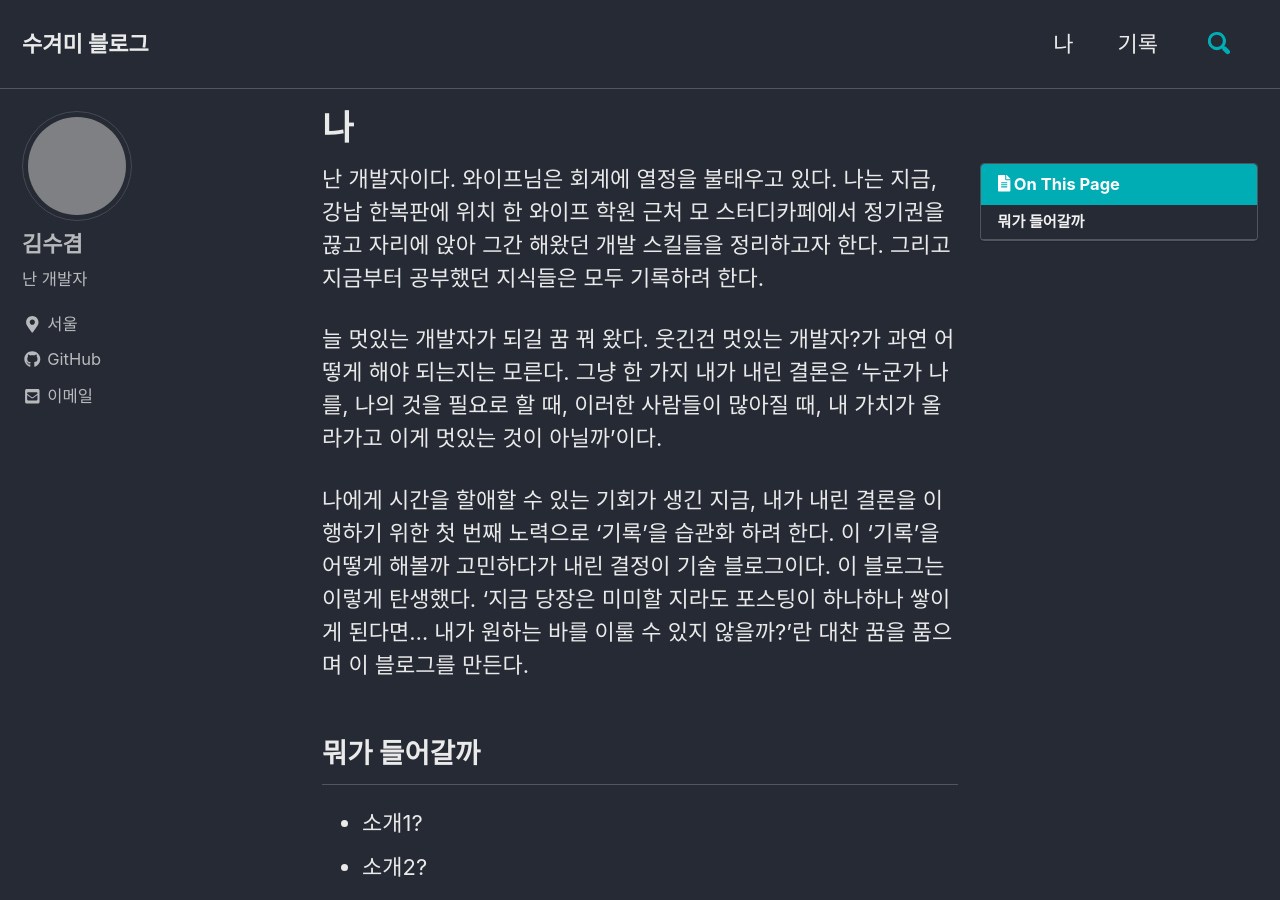
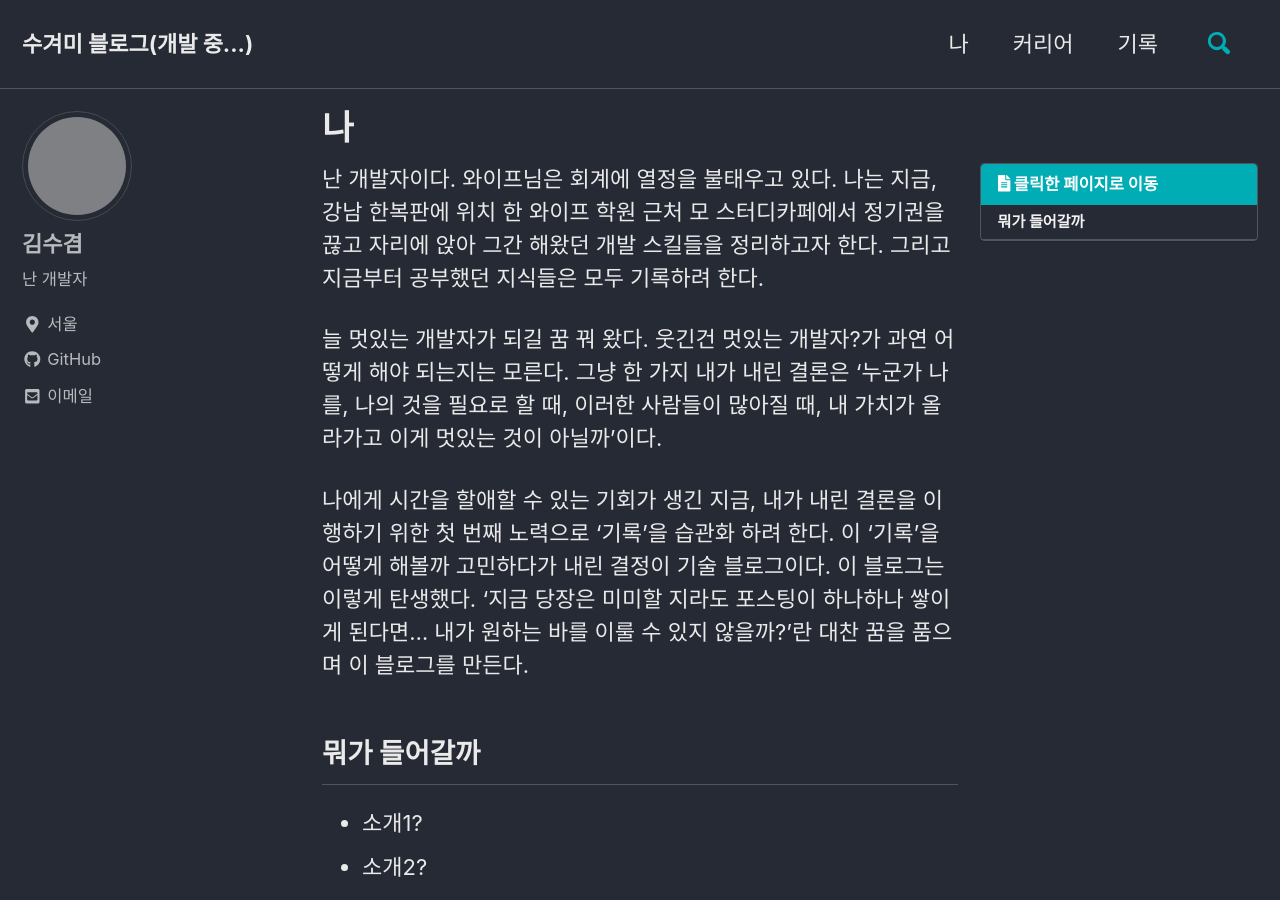
Before and after one commit to sookyeomKim/sookyeomKim.github.io, a Jekyll site: the page built from _pages/about.md, in a window 1280 px wide and 900 px high. Built offline with Jekyll 4.4.1, drawn with Linux system fonts in a browser that asks for light colours; cached includes are drawn as plain includes; nearby versions of some CDN libraries; part of the change alters nothing that is shown; grey boxes are pictures that could not be loaded.

Commit message:
[add] Add career's page

```diff
--- a/_config.yml
+++ b/_config.yml
@@ -16,7 +16,7 @@ minimal_mistakes_skin: "dark" # "air", "aqua", "contrast", "dark", "dirt", "neon
 
 # Site Settings
 locale: "ko-KR"
-title: "수겨미 블로그"
+title: "수겨미 블로그(개발 중...)"
 title_separator: "-"
 name: "김수겸"
 description: "난 개발자"
--- a/_data/navigation.yml
+++ b/_data/navigation.yml
@@ -2,5 +2,7 @@
 main:
   - title: "나"
     url: /about/
+  - title: "커리어"
+    url: /career/
   - title: "기록"
     url: /year-archive/
--- a/_data/ui-text.yml
+++ b/_data/ui-text.yml
@@ -511,7 +511,7 @@ ko: &DEFAULT_KO
   breadcrumb_home_label      : "Home"
   breadcrumb_separator       : "/"
   menu_label                 : "토글 메뉴"
-  toc_label                  : "On This Page"
+  toc_label                  : "클릭한 페이지로 이동"
   ext_link_label             : "직접 링크"
   less_than                  : "최대"
   minute_read                : "분 소요"
--- /dev/null
+++ b/_pages/career.md
@@ -0,0 +1,122 @@
+---
+permalink: /career/
+title: "커리어"
+excerpt: "난 개발자이다."
+toc: true
+---
+# Lcventures 2016.09 ~ 2019.09
+
+## 사내 카카오 마케팅팀 광고 단가 모니터링 서비스 개발(2차 리마스터)
+
+2018.11 ~ 2019.14
+
+### - 개요
+카카오 모먼트의 데이터를 가져올 수 있는 API 제공하게 됨
+
+크롤링으로 데이터를 가져왔던 기존 방식을 모두 버려야 함. 카카오 스토리&플러스 친구 크롤링은 제외
+
+crawling server 에서 crontab 을 사용하여 크롤링하던 솔루션은 문제가 많았음
+
+소스 코드 업데이트 하고 나면 50%는 이유를 알수 없는 서버 다운으로 잠 자는 동안 단가 측정이 안 됨. 당혹스러운 마케터들
+
+코드에서 이슈가 발생하면 서버가 다운되어 아예 모든 크롤링이 안 됨. 디버깅이 참 귀찮고 쉽지 않음. 매번 서버에 일일이 소스 코드를 배포해야 하는 불편함. 그냥 서버 하나를 관리한다는 것 자체가 신경쓸게 많은 것 같음(난 비즈니스 로직만 신경쓰고 싶다...)
+
+가즈아 서버리스
+
+덕분에 퇴사 후, 현재까지도 무탈하게 잘 돌아감
+
+단가 측정 기능 구현에 MSA 를 도입하여 새로운 기능 추가가 용이해짐, MSA 아키텍처, AWS Lambda 는 사랑입니다.
+
+자동 입찰금 조정 기능을 추가하여, 자고 있는 사이 광고 성과가 망해버리는 초유의 사태를 완전히 없앰
+
+### - 프로젝트 요약
+ - 단가 측정 기능에 대한 MSA 설계
+ - 카카오 API 연결하여 모먼트 데이터 가져오는 놈 / 카카오 스토리&플러스 친구에서 크롤링하여 데이터를 가져오는 놈 / 단가를 계산하는 놈 / DB에 데이터를 저장하는 놈 / 입찰금을 자동으로 조정하는 놈
+ - 현재는 위와 같이 나뉘어져 있지 않다. API 로 데이터를 가져오고, 계산하고, DB에 저장하는 기능이 합쳐져 있다. 덕분에 Lambda 답지 않게 소스코드가 길어 가독성이 안 좋고 clod start 이슈가 있다. 물론 리팩토링 해야할 부분이다.
+ - 각 기능별로 Lambda 를 만들고 boto3 를 이용하여 Lambda 와 Lambda 를 연결
+ - SNS 에 G-Mail 을 Sub 하여 재빠르게 장애 대응. X-ray 는 아직 Lambda 의 갯수가 적어서 필요성을 못 느껴 사용하진 않았지만, 후에 Lambda 가 많아지면 기가 막힌 디버깅 서비스로 사용할 수 있을 듯.
+ - 여기까지만 해도 전의 EC2 를 Crawling Server 로 만들어서 사용하던 시절이 구석기 시대에 살았었구나를 느끼게 함.
+ - asyncio, aiohttp 를 이용하여 concurrency 를 구현, concurrency.futures 의 ThreadPoolExecutor 보다 편했음. async/await 넘 좋다.
+ - 카카오 API 를 0.1ms 미만의 속도로 여러번 요청하면 쓰로틀링에 걸린다. 어떤 광고는 잘 측정되고 어떤건 안 되는 난감한 상황 발생
+ - 세마포어와 async.wait 를 적절히 사용하여 쓰로틀링이 걸리지 않은 선에서 최대한 동시에 요청할 수 있도록 구성. 어려운건 아니었지만 노가다하느라 많이 애먹음...
+ - 원래는 API Gateway 를 이용하여 aiohttp 로 Lambda 를 호출하였으나, boto3 를 이용한 invoke 로 방식을 바꾸게 됨. API Gateway 는 Lambda 의 container 를 요청때마다 새로 생성. 2019년도 들어서 cold start 가 많이 감소 됐다지만 그래도 있는 건 있는 거다... boto3 를 이용하면 container 를 재사용 한다.
+ - 자동 입찰 기능은 현재 단가가 안 좋을 경우 해당 광고의 입찰금을 10원씩 조정한다. 하지만 해당 광고 단가가 안 좋다고 광고안에서 운영되는 수많은 광고시안 각각의 입찰금을 모두 내리면 안 됨. 입찰금 조정이 시작되면 현재 광고시안 소진액과 지난 광고시안 소진액을 비교하여 변화폭이 큰 것만을 골라 입찰금을 조정해야 함. 문제는 카카오 API 가 현재의 광고시안 소진액만을 제공.
+ - 위 문제를 해결하고자 DynamoDB 를 도입. 매 20분 마다 모든 광고시안의 소진액을 DynamoDB에 저장하는 Lambda 를 만듦.
+ - DynamoDB를 사용한 이유는 다음과 같았다.
+    - 대량의 dict 형태의 데이터를 put 하고 입맛대로 쿼리하기에는 NoSQL 이 편했다. 그리고 SQL 문 안 짜도 된다. 스키마리스... NoSQL 의 대표 장점이라고나 할까. 적어도 내가 쓰는 용도에는 장점이 된다.
+    - 여러 NoSQL 이 있지만 DynamoDB 를 쓴 진짜 이유는!
+    - DynamoDB의 데이터를 Lambda 에서만 사용하게 되는데, RDS 를 이용해야 할 경우 PyMySQL 를 사용해야 되지만 이건 그렇지 않아도 된다. boto3 는 빌트-인이다. 라이브러리 추가 안 해도 돼서 콜드 스타트에 조금의 이점도 생기지. (module 을 layers 로 분리 시켜도 Lambda 의 container 에는 같이 포함되기 때문에 cold start 가 줄진 않는다). 조금이라도 cold start 를 줄이고 싶었던 나의 욕망.
+    - 그리고 거의 공짜로 쓸 수 있었다. 내 경우엔 SI를 따로 만든 것도 없고 LCU 가 작아서 그런지 월마다 0.25달러 정도의 요금밖에 안 나왔다.
+    - stream 을 이용해서 활용할 수 있는 방안이 많다. stream Lambda 로 S3(혹은 다른 store 들)에 차곡차곡 쌓아서 후에 광고 분석을 위한 데이터로 써도 되고... RDS 와 하이브리드로 사용하여 RDS 를 쓰는 메인 프로젝트에서 핸들링이 쉬워지겠고... 등
+ - 처음에는 lambda 를 콘솔을 이용하여 설정. 브라우저를 lambda 갯수 만큼 띄어 열심히 관리. 금방 적응하여 몇주는 이렇게 관리. 그러다가 내가 지금 뭐 하는 건가 싶음. 그리고 SAM 을 알게 됨.
+ - SAM - AWS 의 서버리스 IaC 오픈소스 프로젝트(이것때문에 IaC 개념, CloudFormation 을 알게 됨). 몇 줄의 코드로 여러 Lambda 의 설정을 세팅하고 바로 배포 할 수 있음. 테스팅도 기가 맥힘.
+ - 이후, Django 서버도 CloudFormation 스택으로 관리 시작. 더불어 Docker 세계에 진입. 이제 모든 시작은 Docker 로부터...
+
+
+## 사내 카카오 마케팅팀 광고 단가 모니터링 서비스 개발(1차 리마스터)
+
+2018.01 ~ 2018.03
+
+### - 개요
+클릭스의 서비스 종료, 카카오의 모든 광고는 카카오 모먼트로 이관
+
+광고 플랫폼이 바뀜에 따라 해당 플랫폼에 맞는 서비스 재구성 필요
+
+이 프로젝트는 완성 했으나 사용하지 못하게 됨
+
+카카오 쪽 제재로 해당 프로젝트 종료
+
+### - 프로젝트 요약
+ - Crawling Server 의 소스 코드 전부 변경
+ - 기존 Selenium 소스 코드를 카카오 모먼트에 맞게 바꾸는 거라 큰 이슈는 없었음
+ - 딱 한 가지가 있다면, Selenium 으로 로그인 처리하는 부분.
+ - Selenium 엔 get cookie 기능이 있고 이걸 pickle 로 저장하고 재활용 하면 굳이 일일이 로그인 안 해도 된다는 기가 막힌 사실을 참 빨리도 깨달음.
+ - 덕분에 연속 로그인을 하게 되면 캡차가 떠서 크롤링을 할 수 없었던 중요한 이슈를 해결하게 됨
+ - 이후 또 한 가지 이슈 발생. 몇 시간 잘 크롤링 하다 보면 갑자기 카카오 모먼트 로그인 페이지 접속마저도 안 되어 크롤링이 안 됨. 카카오 쪽에서 IP 벤을 시키는 것 같았음.
+ - 질 수 없다. 난 꼭 크롤링 해야 한다. Proxy IP 를 써서 무사히 크롤링 진행. 또 문제 발생. cookie 를 이용하여 로그인 하고 다음 페이지로 리다이렉트 하면 페이지가 렌더링이 안 됨. 뒤로가기 하니까 정상적으로 리다이렉트. React 로 만든 것 같던데 어떤 라우팅 미들웨어를 설정했길래...
+ - 무튼 해당 부분 해결하기 위해 정상 리다이렉트 될 때까지 뒤로가기 하도록 설정. 진짜 무사히 크롤링 진행.
+ - 몇일 후 카카오 쪽에서 회사에 연락와 제재 조치. 이유는 카카오 서버에 과부화를 주어 카카오 모먼트의 전체 광고가 간헐적으로 정상 작동 하지 않았던 이슈 발생. 본의 아니게 해당 프로젝트가 ddos 공격 비슷한 상황을 연출시킴. 대행사 핸디캡 먹고 프로젝트 종료...
+ - 카카오 같은 큰 회사가... 사실 아직도 이 부분은 의문임. 그래도 나의 이런 노고로 인해 카카오 모먼트 API 의 시발점이 됨.
+ - Django Server 의 소스 코드는 일부 변경(새로운 광고 플랫폼에 맞는 DB 스키마 변경과 UI 변경)
+
+## 사내 카카오 마케팅팀 광고 단가 모니터링 서비스 개발(초기 버전)
+
+2017. 01 ~ 2017.04
+
+### - 개요
+회사의 중요한 캐시카우 였던 카카오 마케팅팀을 위한 서비스
+
+많은 수익을 올리는 팀 이었지만 거의 한 달 내내 야근을 함
+
+이유는 주요 업무가 광고 시안 제작, 클라이언트 응대 및 가이드이나, 광고 단가를 수동으로 측정하느라 제때 주요 업무를 끝내지 못 하여 늘 야근 하게 됨(보통 마케터마다 5 ~ 15개의 클라이언트를 맞는데, 20분 마다 하나하나 클라이언트 수대로 카카오 스토리 소식 받기 수와 클릭스의 현재까지 소진액을 체크하여 구글 시트에 입력)
+
+해당 업무 자동화 빠르게 필요
+
+모든 마케터들과 현 업무 흐름에 대해 개인 인터뷰를 진행하고 내용을 정리하여 서비스 기획, 그리고 개발
+
+모든 마케터들 단가 측정을 하는 업무에서 손을 때게되고 본연의 업무에 집중하게 됨, 업무의 새로운 패러다임 시작
+
+늘어난 여유시간 만큼 더 많은 고객을 받게 되는 창조 경제 탄생, 야근은 그대로...
+
+대신 주말에도 노트북 들고 늘 체크해야 하는 상황을 없앰으로써 적어도 주말은 편히 쉴 수 있게 됨
+
+### - 프로젝트 요약
+  - Django 의 시작
+  - DB 는 MySQL! 광고 단가를 확인하는 페이지는 Django 로! 단가 계산 및 수집은 crontab 을 이용해 보자!
+  - 카카오 스토리 소싣 받기 수, 클릭스(과거 다음 광고 플랫폼)의 데이터를 크롤링하여 단가 계산 후 DB에 저장, ThreadPoolExecutor 사용하여 여러 광고 데이터를 통시에 크롤링하고 계산할 수 있도록 함
+  - crontab 을 돌리는 동안 캐시 메모리가 쌓여 서버가 다운 되는 현상 발생, 주기적으로 캐시 메모리 정리할 수 있도록 crontab 설정
+  - 해당 데이터를 시간 별로 확인할 수 있는 페이지 개발, 시간 별 데이터 표는 data table 를 이용\
+
+
+## 그 외 업무
+- 사내 유통팀을 위한 발주서 통합 서비스 개발 > 하루 업무 시간의 2/3를 소비하던 발주서 정리를 3초만에 해결
+- 사내 11번가 마케팅팀을 위한 판매자 정보 크롤링 서비스 개발 > 하루 업무 시간 1/3을 소비하던 판매자 정보 수집을 자동으로 처리해줌으로써 수집된 정보로 영업을 하는 데에만 집중할 수 있게 됨
+- 카카오스토리 자동 댓글 서비스 개발 > 유통팀의 CRM 전략으로 사용
+- 회사 홈페이지 관련 API (문의 하기 등) zappa 로 개발 > 불 필요한 서버 비용 절감
+- 광고용 랜딩 페이지 다수 개발, html, css, js
+- 광고 분석용 픽셀 코드 설치에 대한 고객사 가이드 및 설치를 위한 개발
+- 사내 마케터 html, css, javascript 교육
+- s3, route53을 이용하여 사내 CDN 구축 > 채용 공고 이미지, 제안서 등 사내에서 퍼블릭하게 이용하는 모든 자료 활용
+
+- 인포맥v2 기획 및 API 서버 개발, 비용 및 성능 개선(개발 중), django, django rest framework
+---
```
Also changed, not shown: Gemfile.lock, _pages/about.md (line endings or trailing spaces), minimal-mistakes-jekyll.gemspec.
